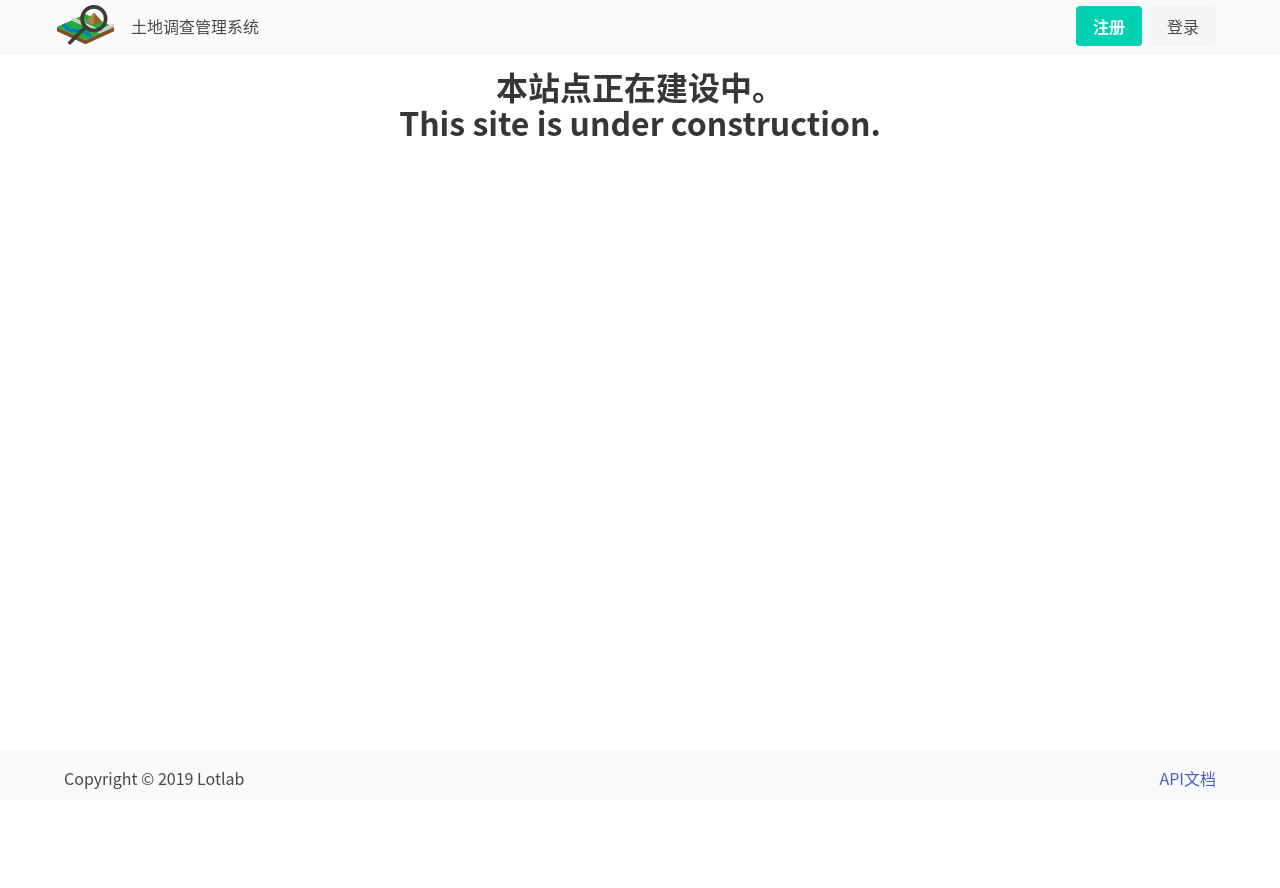
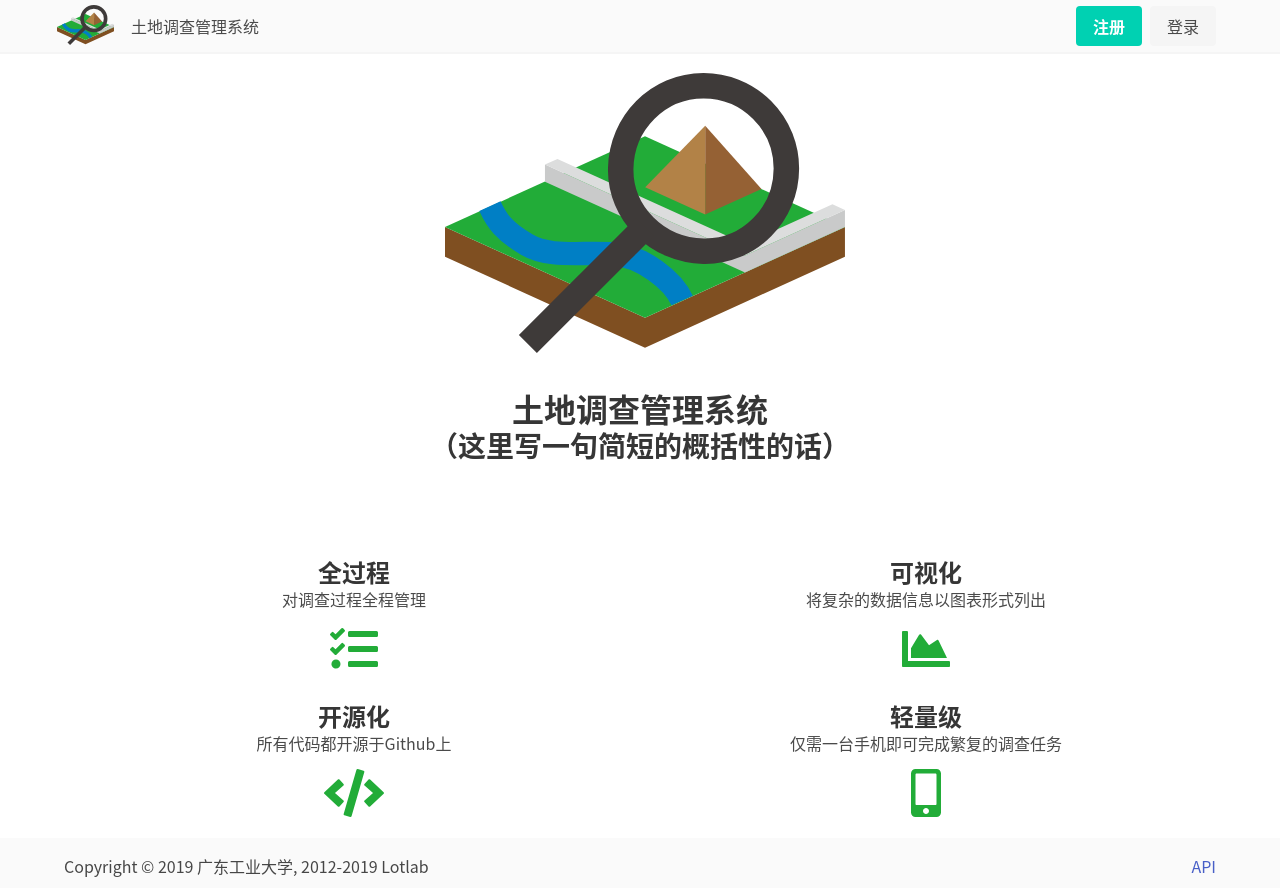
Before and after one commit to jim-kirisame/GDUT-Land-Manager-Frontend, a Vue app: page /#/ in a window 1280 px wide. Before the commit the page ends 800 px from the top, so only its background shows below. Built offline with nearby package versions, Linux system fonts and the light colour scheme; what vue-baidu-map would draw is missing.

Commit message:
更改首页的描述

```diff
--- a/src/App.vue
+++ b/src/App.vue
@@ -45,8 +45,8 @@
     </div>
     <footer class="footer has-shadow">
       <div class="container">
-        Copyright &copy; 2019 Lotlab
-        <a class="is-pulled-right" target="_blank" href="/swagger/">API文档</a>
+        Copyright &copy; 2019 广东工业大学, 2012-2019 Lotlab
+        <a class="is-pulled-right" target="_blank" href="/swagger/">API</a>
         </div>
     </footer>
   </div>
@@ -79,7 +79,9 @@ import {
   faBuilding,
   faPlus,
   faEdit,
-  faBackward
+  faBackward,
+  faChartArea,
+  faMobileAlt
 } from "@fortawesome/free-solid-svg-icons";
 import { FontAwesomeIcon } from "@fortawesome/vue-fontawesome";
 import userNav from "./components/nav_user.vue";
@@ -102,7 +104,9 @@ library.add(
   faBuilding,
   faPlus,
   faEdit,
-  faBackward
+  faBackward,
+  faChartArea,
+  faMobileAlt
 );
 Vue.component("font-awesome-icon", FontAwesomeIcon);
 
--- a/src/components/nav_user.vue
+++ b/src/components/nav_user.vue
@@ -3,7 +3,8 @@
     <a class="navbar-link" @click="jumpTo('userMe')">{{userName}}</a>
 
     <div class="navbar-dropdown">
-      <p class="navbar-item">{{userName}} ({{userACL}})</p>
+      <p class="navbar-item">{{userACL}}用户</p>
+      <hr class="navbar-divider">
       <a class="navbar-item" @click="jumpTo('tasks')" v-if="!isAdmin">我的任务</a>
       <a class="navbar-item" @click="jumpTo('admin')" v-if="isAdmin">用户管理</a>
       <hr class="navbar-divider">
--- a/src/model/generic.ts
+++ b/src/model/generic.ts
@@ -89,7 +89,7 @@ export class TaskInfo {
 
 export class TaskUtils {
     static numStr(d: number) {
-        if(d < 10)return "0" + d.toString() ;
+        if (d < 10) return "0" + d.toString();
         else return d.toString();
     }
 
--- a/src/views/home.vue
+++ b/src/views/home.vue
@@ -1,6 +1,56 @@
 <template>
-    <h1 class="title has-text-centered">
-        本站点正在建设中。 <br>
-        This site is under construction.
-    </h1>
+  <div class="content">
+    <figure class="image big-logo is-clearfix">
+      <img src="@/assets/logo.svg" class="logo">
+    </figure>
+    <h1 class="title has-text-centered">土地调查管理系统</h1>
+    <h2 class="subtitle has-text-centered">（这里写一句简短的概括性的话）</h2>
+    <div class="description">
+      <div class="columns">
+        <div class="column has-text-centered">
+          <p class="title is-4">全过程</p>
+          <p class="subtitle is-6">对调查过程全程管理</p>
+          <span class="icon is-large">
+            <font-awesome-icon icon="tasks" size="3x"/>
+          </span>
+        </div>
+        <div class="column has-text-centered">
+          <p class="title is-4">可视化</p>
+          <p class="subtitle is-6">将复杂的数据信息以图表形式列出</p>
+          <span class="icon is-large">
+            <font-awesome-icon icon="chart-area" size="3x"/>
+          </span>
+        </div>
+      </div>
+      <div class="columns">
+        <div class="column has-text-centered">
+          <p class="title is-4">开源化</p>
+          <p class="subtitle is-6">所有代码都开源于Github上</p>
+          <span class="icon is-large">
+            <font-awesome-icon icon="code" size="3x"/>
+          </span>
+        </div>
+        <div class="column has-text-centered">
+          <p class="title is-4">轻量级</p>
+          <p class="subtitle is-6">仅需一台手机即可完成繁复的调查任务</p>
+          <span class="icon is-large">
+            <font-awesome-icon icon="mobile-alt" size="3x"/>
+          </span>
+        </div>
+      </div>
+    </div>
+  </div>
 </template>
+
+<style lang="scss" scoped>
+.big-logo {
+  max-width: 400px;
+  margin: auto;
+}
+.description {
+  margin-top: 6em;
+  .icon {
+    color: #22ac38;
+  }
+}
+</style>
```
